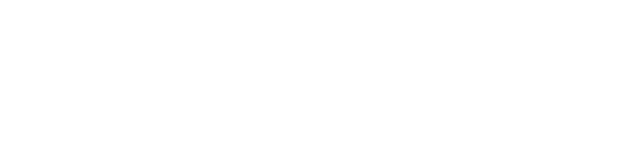
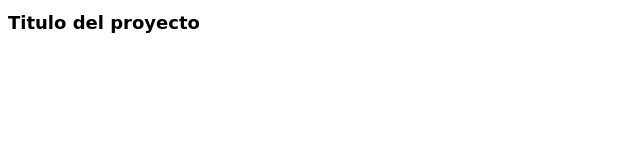
Before and after one commit to isidronoe1234/Practica5-Isidro, a plain HTML site: page index.html in a window 1280 px wide. Shown: the whole page, without its empty margins (0-640 px from the left). Drawn offline with Linux system fonts and the light colour scheme.

Commit message:
Modificaciones generales del proyecto

```diff
--- a/index.html
+++ b/index.html
@@ -8,6 +8,6 @@
     <title>Document</title>
 </head>
 <body>
-
+    <h1 class="titulo">Titulo del proyecto</h1>
 </body>
 </html>
--- a/style.css
+++ b/style.css
@@ -0,0 +1,4 @@
+.titulo{
+    font-size: 18px;
+    font-family: cursive;
+}
```
